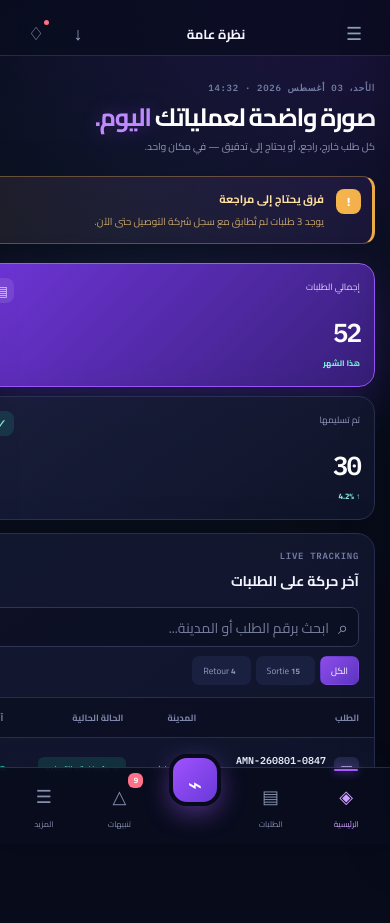
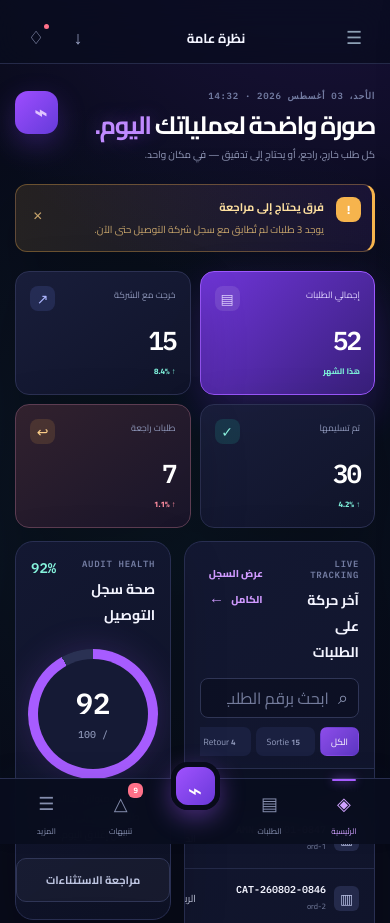
Before and after one commit to alanshahd82-dotcom/Rassed, a plain HTML site: page index.html in a window 390 px wide. Shown: the top 923 px of the page. Before the commit the page ends 844 px from the top, so only its background shows below. Drawn offline with Linux system fonts and the light colour scheme.

Commit message:
إصلاح: تبسيط mobile-fix.css لتفادي أخطاء العرض

```diff
--- a/mobile-fix.css
+++ b/mobile-fix.css
@@ -1,128 +1,80 @@
 /* ============================================================
-   راصد — Mobile App Experience
-   تجربة التطبيق الحقيقي على الهاتف
+   راصد — Mobile App Experience v2
+   تحسينات آمنة بدون تغيير هيكل الصفحة
    ============================================================ */
 
 @media (max-width: 720px) {
 
-  /* ── 1. أساس التطبيق: ارتفاع كامل، بدون تمرير خارجي ── */
-  html {
-    height: 100%;
-    height: 100dvh;
-    overflow: hidden;
-    overscroll-behavior: none;
+  /* ── 1. تحسينات اللمس الأساسية ── */
+  body {
+    overscroll-behavior-y: none;
+    -webkit-tap-highlight-color: transparent;
   }
 
-  body {
-    height: 100%;
-    height: 100dvh;
-    overflow: hidden;
-    overscroll-behavior: none;
-    -webkit-tap-highlight-color: transparent;
-    touch-action: manipulation;
-  }
-
-  /* منع تحديد النصوص على عناصر الواجهة */
-  .sidebar, .topbar, .mobile-bottom, .nav-link,
-  .metric-card, .panel-head, .filter-chip {
+  /* منع تحديد النصوص على عناصر التنقل */
+  .mobile-bottom,
+  .topbar,
+  .filter-chip,
+  .scan-tab {
     -webkit-user-select: none;
     user-select: none;
   }
 
-  /* ── 2. الهيكل العام: عمود رأسي مكتمل ── */
-  .app-frame {
-    min-height: 100%;
-    min-height: 100dvh;
-  }
-
-  .main-shell {
-    width: 100%;
-    margin-left: 0 !important;
-    height: 100%;
-    height: 100dvh;
-    display: flex;
-    flex-direction: column;
-    overflow: hidden;
-  }
-
-  /* ── 3. الشريط العلوي مع Safe Area للـ notch ── */
-  .topbar {
-    flex-shrink: 0;
-    position: relative !important;
-    top: auto !important;
-    z-index: 15;
-    padding-top: calc(env(safe-area-inset-top, 0px) + 12px);
-    height: auto !important;
-    min-height: 56px;
-  }
-
-  /* ── 4. منطقة المحتوى القابلة للتمرير ── */
-  .content {
-    flex: 1;
-    min-height: 0;
-    overflow-y: auto;
-    overflow-x: hidden;
-    -webkit-overflow-scrolling: touch;
-    overscroll-behavior-y: contain;
-    padding-bottom: calc(env(safe-area-inset-bottom, 0px) + 80px) !important;
-  }
-
-  /* ── 5. شريط التنقل السفلي مع Safe Area للـ home indicator ── */
-  .mobile-bottom {
-    position: fixed !important;
-    right: 0;
-    bottom: 0;
-    left: 0;
-    display: flex !important;
-    height: auto !important;
-    padding-top: 8px;
-    padding-bottom: calc(env(safe-area-inset-bottom, 0px) + 8px);
-    padding-right: 6px;
-    padding-left: 6px;
-    z-index: 25;
-    flex-shrink: 0;
-  }
-
-  /* ── 6. Sidebar على الهاتف: يظهر من الجانب كـ Drawer ── */
+  /* ── 2. Sidebar: تأثير Drawer أفضل ── */
   .sidebar {
     right: 0;
-    left: auto !important;
+    left: auto;
     transform: translateX(110%);
     transition: transform 0.28s cubic-bezier(0.4, 0, 0.2, 1);
-    z-index: 40;
-    border-left: 1px solid rgba(255,255,255,0.07) !important;
-    border-right: none !important;
-    box-shadow: -20px 0 50px rgba(0,0,0,0.35) !important;
   }
 
   .sidebar.open {
     transform: translateX(0);
   }
 
-  /* خلفية معتمة خلف الـ sidebar عند الفتح */
-  .sidebar.open::before {
-    content: '';
-    position: fixed;
-    inset: 0;
-    right: 100%;
-    background: rgba(0,0,0,0.45);
-    z-index: -1;
+  /* ── 3. شريط التنقل السفلي مع Safe Area (home indicator) ── */
+  .mobile-bottom {
+    padding-bottom: calc(env(safe-area-inset-bottom, 0px) + 7px);
+    height: calc(66px + env(safe-area-inset-bottom, 0px));
   }
 
-  /* ── 7. انتقالات Views سلسة ── */
-  .view {
-    display: none;
+  /* ضبط padding الصفحة ليحاسب ارتفاع الـ bottom nav الجديد */
+  .main-shell {
+    padding-bottom: calc(73px + env(safe-area-inset-bottom, 0px)) !important;
   }
 
-  .view.active {
-    display: block;
-    animation: view-enter 0.22s cubic-bezier(0.4, 0, 0.2, 1) both;
+  /* ── 4. Topbar: مساحة للـ notch عند تثبيت التطبيق ── */
+  .topbar {
+    padding-top: max(12px, env(safe-area-inset-top, 12px));
+    height: calc(64px + env(safe-area-inset-top, 0px));
   }
 
-  @keyframes view-enter {
+  /* ── 5. منع تكبير الصفحة على المدخلات (iOS) ── */
+  input,
+  select,
+  textarea {
+    font-size: 16px !important;
+  }
+
+  /* ── 6. Toast فوق شريط التنقل السفلي ── */
+  .toast-region {
+    bottom: calc(77px + env(safe-area-inset-bottom, 0px)) !important;
+  }
+
+  /* ── 7. Modal مع مراعاة Safe Area ── */
+  .modal-backdrop {
+    padding-bottom: max(12px, env(safe-area-inset-bottom, 12px));
+  }
+
+  /* ── 8. انتقالات سلسة للـ Views ── */
+  .view.active {
+    animation: app-view-enter 0.2s cubic-bezier(0.4, 0, 0.2, 1) both;
+  }
+
+  @keyframes app-view-enter {
     from {
       opacity: 0;
-      transform: translateY(10px);
+      transform: translateY(8px);
     }
     to {
       opacity: 1;
@@ -130,135 +82,51 @@
     }
   }
 
-  /* ── 8. منع تكبير المدخلات على iOS ── */
-  input,
-  select,
-  textarea {
-    font-size: 16px !important;
-  }
-
-  /* إعادة الحجم الصغير بعد الإدخال */
-  input::placeholder {
-    font-size: 14px;
-  }
-
-  /* ── 9. Toast فوق شريط التنقل ── */
-  .toast-region {
-    left: 13px !important;
-    right: 13px !important;
-    bottom: calc(env(safe-area-inset-bottom, 0px) + 80px) !important;
-    left: auto;
-  }
-
-  /* ── 10. Modal مع Safe Area ── */
-  .modal-backdrop {
-    padding-bottom: calc(env(safe-area-inset-bottom, 0px) + 12px) !important;
-  }
-
-  /* ── 11. أزرار أكبر لتجربة اللمس ── */
-  .mobile-bottom button {
-    min-width: 52px;
-    min-height: 44px;
-    padding: 4px 8px;
-    border-radius: 12px;
-  }
-
-  .mobile-bottom .mobile-scan {
-    width: 52px;
-    height: 52px;
-    margin-top: -22px;
-    border-radius: 18px;
-    border-width: 4px;
-  }
-
-  /* ── 12. تحسين مظهر الجداول على الموبايل ── */
-  .table-container {
-    -webkit-overflow-scrolling: touch;
-  }
-
-  /* ── 13. تحسين أزرار الإجراءات ── */
+  /* ── 9. أزرار أكبر لتجربة لمس أفضل ── */
   .primary-btn,
   .outline-btn {
     min-height: 44px;
-    touch-action: manipulation;
   }
 
   .icon-btn,
-  .ghost-icon,
-  .row-more {
+  .ghost-icon {
     min-width: 40px;
     min-height: 40px;
-    display: flex;
-    align-items: center;
-    justify-content: center;
   }
 
-  /* ── 14. تحسين البطاقات والمقاييس ── */
-  .metric-card {
-    border-radius: 16px;
-    transition: transform 0.15s ease;
+  /* ── 10. تأثير الضغط على البطاقات والأزرار ── */
+  .metric-card:active {
+    transform: scale(0.97);
+    transition: transform 0.1s ease;
   }
 
-  .metric-card:active {
-    transform: scale(0.97);
+  .filter-chip:active,
+  .scan-tab:active,
+  .mobile-bottom button:active {
+    opacity: 0.7;
+    transition: opacity 0.1s;
   }
 
-  /* ── 15. تحسين زر Scan (الرئيسي) ── */
+  /* ── 11. تمرير سلس في منطقة المحتوى ── */
+  .content {
+    -webkit-overflow-scrolling: touch;
+    overscroll-behavior-y: contain;
+  }
+
+  /* إخفاء Scrollbar ── */
+  .content::-webkit-scrollbar {
+    display: none;
+  }
+
+  /* ── 12. Scan button أوضح ── */
   #submit-scan {
     min-height: 52px;
-    font-size: 15px;
     border-radius: 16px;
   }
 
-  /* ── 16. تحسين صفوف الطلبات للمس ── */
-  .scan-log-row,
-  .alert-row,
-  .history-row {
-    min-height: 60px;
-    touch-action: manipulation;
-  }
-
-  .order-link,
-  .row-more {
-    touch-action: manipulation;
-  }
-
-  /* ── 17. Scrollbar مخفي على الهاتف ── */
-  .content::-webkit-scrollbar {
-    display: none;
-  }
-  .content {
-    scrollbar-width: none;
-  }
-
-  /* ── 18. تحسين مربع الإدخال اليدوي للباركود ── */
+  /* ── 13. مربع الباركود أكثر قابلية للمس ── */
   #manual-barcode {
-    border-radius: 14px;
-    padding: 14px 16px !important;
-    letter-spacing: 0.5px;
-  }
-
-  /* ── 19. تأثير الضغط على العناصر التفاعلية ── */
-  .nav-link:active,
-  .filter-chip:active,
-  .scan-tab:active {
-    transform: scale(0.96);
-    transition: transform 0.1s;
-  }
-
-  /* ── 20. الكاميرا والسكانر بارتفاع أفضل ── */
-  .scanner-viewport {
-    border-radius: 20px;
-    overflow: hidden;
+    font-size: 16px !important;
+    padding: 14px 16px;
   }
 }
-
-/* ── Safe Area للأجهزة التي تحتاجها في الوضع الأفقي أيضاً ── */
-@supports (padding: max(0px)) {
-  @media (max-width: 720px) {
-    .mobile-bottom {
-      padding-right: max(6px, env(safe-area-inset-right));
-      padding-left: max(6px, env(safe-area-inset-left));
-    }
-  }
-}
```
